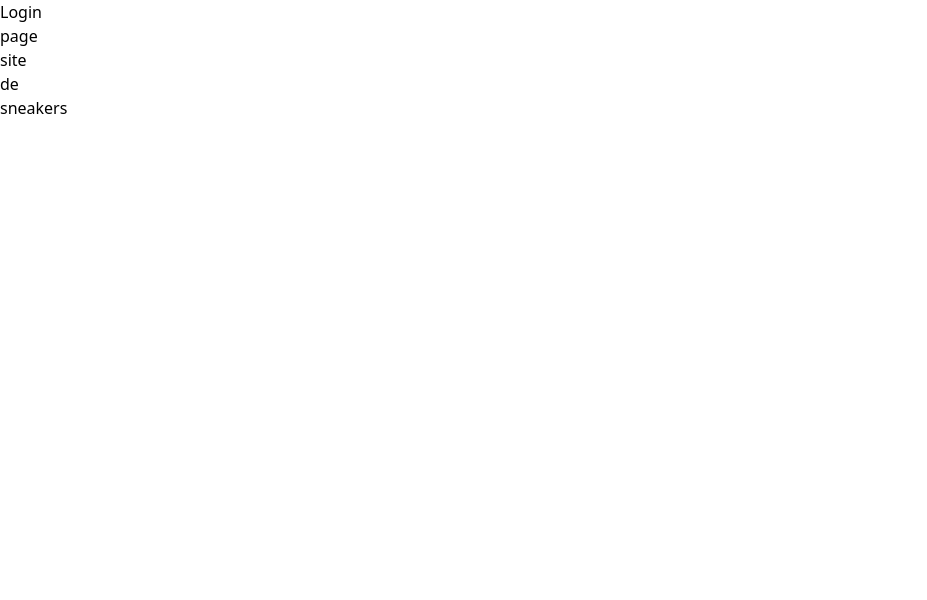
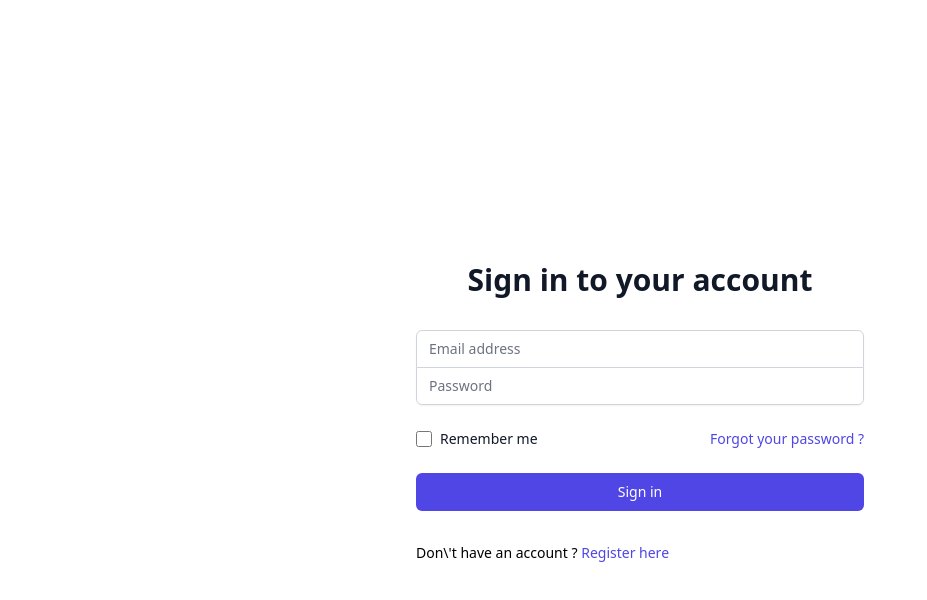
Before and after one commit to MartinP2028/SneakR, a Nuxt app: page /Login in a window 1280 px wide. Shown: the top 600 px of the page, without its empty margins (0-927 px from the left). Built offline with nearby package versions, Linux system fonts and the light colour scheme; no server answers.

Commit message:
[upd] login and resgister

```diff
--- a/pages/Login.vue
+++ b/pages/Login.vue
@@ -1,5 +1,54 @@
 <template>
-  <section>
-    <h1 class="w-8 h-8" >Login page site de sneakers</h1>
+  <section class="min-h-screen flex items-center justify-center py-12 px-4 sm:px-6 lg:px-8">
+    <div class="max-w-md w-full space-y-8">
+      <div>
+        <h2 class="mt-6 text-center text-3xl font-extrabold text-gray-900">
+          Sign in to your account
+        </h2>
+      </div>
+      <form class="mt-8 space-y-6" action="#" method="POST">
+        <input type="hidden" name="remember" value="true">
+        <div class="rounded-md shadow-sm -space-y-px">
+          <div>
+            <label for="email-address" class="sr-only">Email address</label>
+            <input id="email-address" name="email" type="email" autocomplete="email" required class="appearance-none rounded-none relative block w-full px-3 py-2 border border-gray-300 placeholder-gray-500 text-gray-900 rounded-t-md focus:outline-none focus:ring-indigo-500 focus:border-indigo-500 focus:z-10 sm:text-sm hover:border-indigo-500 hover:ring-indigo-500 " placeholder="Email address">
+          </div>
+          <div>
+            <label for="password" class="sr-only">Password</label>
+            <input id="password" name="password" type="password" autocomplete="current-password" required class="appearance-none rounded-none relative block w-full px-3 py-2 border border-gray-300 placeholder-gray-500 text-gray-900 rounded-b-md focus:outline-none focus:ring-indigo-500 focus:border-indigo-500 focus:z-10 sm:text-sm hover:border-indigo-500 hover:ring-indigo-500 " placeholder="Password">
+          </div>
+        </div>
+
+        <div class="flex items-center justify-between">
+          <div class="flex items-center">
+            <input id="remember_me" name="remember_me" type="checkbox" class="h-4 w-4 text-indigo-600 focus:ring-indigo-500 border-gray-300 rounded">
+            <label for="remember_me" class="ml-2 block text-sm text-gray-900">
+              Remember me
+            </label>
+          </div>
+
+          <div class="text-sm">
+            <a href="#" class="font-medium text-indigo-600 hover:text-indigo-500">
+              Forgot your password ?
+            </a>
+          </div>
+        </div>
+
+        <div>
+          <button type="submit" class="group relative w-full flex justify-center py-2 px-4 border border-transparent text-sm font-medium rounded-md text-white bg-indigo-600 hover:bg-indigo-700 focus:outline-none focus:ring-2 focus:ring-offset-2 focus:ring-indigo-500">
+            Sign in
+          </button>
+        </div>
+      </form>
+
+      <div class="text-sm">
+        <p class="mt-2">
+          Don\'t have an account ?
+          <a href="/register" class="font-medium text-indigo-600 hover:text-indigo-500">
+            Register here
+          </a>
+        </p>
+      </div>
+    </div>
   </section>
 </template>
--- /dev/null
+++ b/pages/Register.vue
@@ -0,0 +1,51 @@
+<template>
+    <section class="min-h-screen flex items-center justify-center py-12 px-4 sm:px-6 lg:px-8">
+        <div class="max-w-md w-full space-y-8">
+            <div>
+                <h2 class="mt-6 text-center text-3xl font-extrabold">
+                    Register an account
+                </h2>
+            </div>
+            <form class="mt-8 space-y-6" action="#" method="POST">
+                <input type="hidden" name="remember" value="true">
+                <div class="rounded-md shadow-sm -space-y-px">
+                    <div>
+                        <label for="first-name" class="sr-only">First Name</label>
+                        <input id="first-name" name="first-name" type="text" autocomplete="given-name" required class="appearance-none rounded-none relative block w-full px-3 py-2 border border-gray-300 placeholder-gray-500 text-gray-900 rounded-t-md focus:outline-none focus:ring-indigo-500 focus:border-indigo-500 focus:z-10 sm:text-sm hover:border-indigo-500 hover:ring-indigo-500 hover:shadow-md" placeholder="First Name">
+                    </div>
+                    <div>
+                        <label for="last-name" class="sr-only">Last Name</label>
+                        <input id="last-name" name="last-name" type="text" autocomplete="family-name" required class="appearance-none rounded-none relative block w-full px-3 py-2 border border-gray-300 placeholder-gray-500 text-gray-900 focus:outline-none focus:ring-indigo-500 focus:border-indigo-500 focus:z-10 sm:text-sm hover:border-indigo-500 hover:ring-indigo-500 hover:shadow-md" placeholder="Last Name">
+                    </div>
+                    <div>
+                        <label for="email-address" class="sr-only">Email address</label>
+                        <input id="email-address" name="email" type="email" autocomplete="email" required class="appearance-none rounded-none relative block w-full px-3 py-2 border border-gray-300 placeholder-gray-500 text-gray-900 focus:outline-none focus:ring-indigo-500 focus:border-indigo-500 focus:z-10 sm:text-sm hover:border-indigo-500 hover:ring-indigo-500 hover:shadow-md" placeholder="Email address">
+                    </div>
+                    <div>
+                        <label for="password" class="sr-only">Password</label>
+                        <input id="password" name="password" type="password" autocomplete="new-password" required class="appearance-none rounded-none relative block w-full px-3 py-2 border border-gray-300 placeholder-gray-500 text-gray-900 focus:outline-none focus:ring-indigo-500 focus:border-indigo-500 focus:z-10 sm:text-sm hover:border-indigo-500 hover:ring-indigo-500 hover:shadow-md" placeholder="Password">
+                    </div>
+                    <div>
+                        <label for="confirm-password" class="sr-only">Confirm Password</label>
+                        <input id="confirm-password" name="confirm-password" type="password" autocomplete="new-password" required class="appearance-none rounded-none relative block w-full px-3 py-2 border border-gray-300 placeholder-gray-500 text-gray-900 rounded-b-md focus:outline-none focus:ring-indigo-500 focus:border-indigo-500 focus:z-10 sm:text-sm hover:border-indigo-500 hover:ring-indigo-500 hover:shadow-md" placeholder="Confirm Password">
+                    </div>
+                </div>
+
+                <div>
+                    <button type="submit" class="group relative w-full flex justify-center py-2 px-4 border border-transparent text-sm font-medium rounded-md text-white bg-indigo-500 hover:bg-indigo-700 focus:outline-none focus:ring-2 focus:ring-offset-2 focus:ring-indigo-500 hover:shadow-md">
+                        Register
+                    </button>
+                </div>
+            </form>
+
+            <div class="text-sm">
+                <p class="mt-2">
+                    Already have an account?
+                    <a href="/login" class="font-medium text-indigo-600 hover:text-indigo-500">
+                        Sign in here
+                    </a>
+                </p>
+            </div>
+        </div>
+    </section>
+</template>
```
